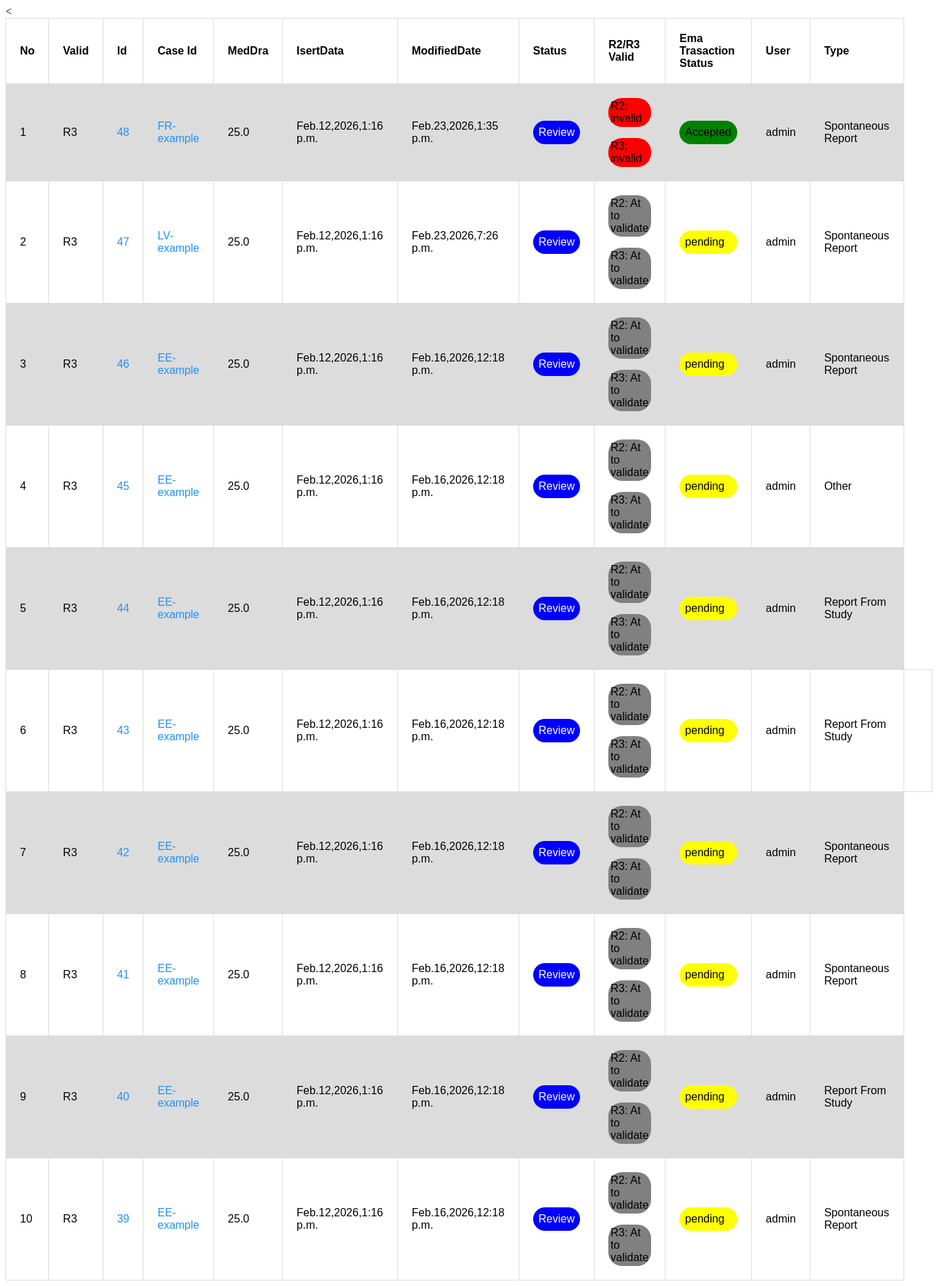
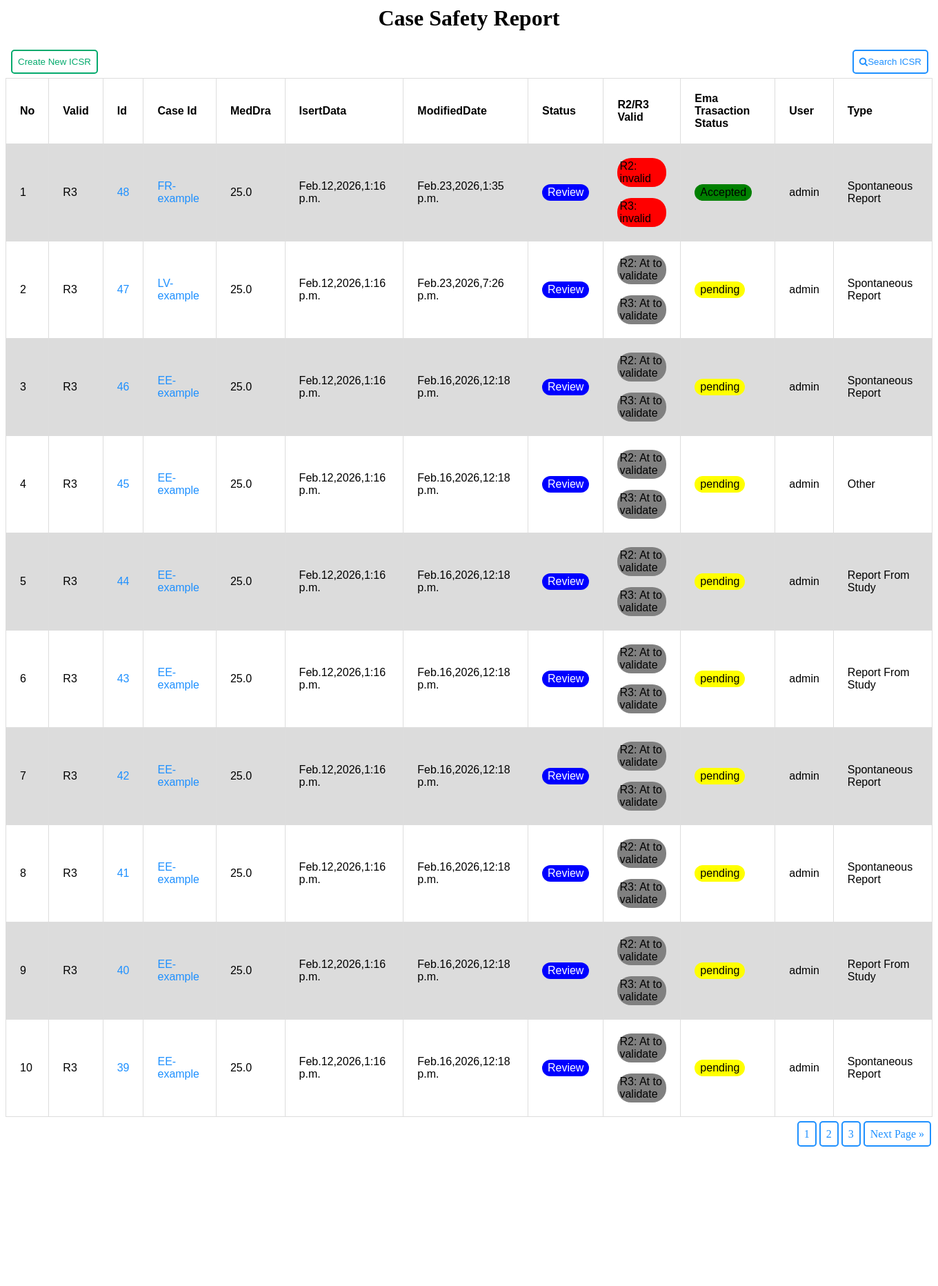
Before and after one commit to nimeesha14/Djangowithtemplate, a Django app: template tabledemo/templates/table.html in a window 1360 px wide. Shown: the whole page at 69% size. After the commit the page ends 1662 px from the top, so only its background shows below. Run offline with Django 5.2, Linux system fonts and the light colour scheme; the template is opened without the code that fills it, so the values that code supplies are empty; parts of the project's set-up code (start-up, migrations or seed data) failed here and were passed over.

Commit message:
update html page

```diff
--- a/tabledemo/templates/table.html
+++ b/tabledemo/templates/table.html
@@ -1,6 +1,7 @@
 <!DOCUMENT html>
 <html>
 <head>
+    <link rel="stylesheet" href="https://cdnjs.cloudflare.com/ajax/libs/font-awesome/4.7.0/css/font-awesome.min.css">
     <style>
         table {
           font-family: arial, sans-serif;
@@ -22,13 +23,14 @@
           background-color: blue;
           color: white;
           border-radius: 30px;
-          padding: 8px;
+          padding: 3px 8px;
         }
         .pending {
           background-color: yellow;
           color: black;
           border-radius: 20px;
-          padding: 8px;
+          padding: 3px 8px;
+          display: inline-block;
         }
         .validate{
           background-color: gray;
@@ -42,7 +44,8 @@
           background-color: green;
           color: black;
           border-radius: 20px;
-          padding: 8px;
+          padding: 3px 8px;
+          display: inline-block;
         }
         .invalid{
           background-color: red;
@@ -50,13 +53,72 @@
           border-radius: 20px;
           padding: 3px;
         }
+        .create{
+           border:2px solid #04AA6D;
+           color: #04AA6D;
+           padding:8px;
+           margin: 6px 4px 6px 8px ;
+           background-color: white;
+           cursor: pointer;
+           border-radius: 5px;
+        }
+        .create:hover{
+           background-color: #059862;
+           color: #ffffff;
+        }
+        #search {
+           border:2px solid #1E90FF;
+           color: #1E90FF;
+           padding: 8px;
+           margin: 6px;
+           background-color: white;
+           cursor: pointer;
+           border-radius: 5px;
+        }
 
 
+        #search:hover{
+           background-color: #1E90FF;
+           color: #ffffff;
+        }
 
+        .pagination{
+            list-style-type: None;
+            display: flex;
+            flex-direction: row;
+            justify-content: flex-end;
+
+        }
+
+        .pagination li a{
+             border: 2px solid #1E90FF;
+             margin: 2px;
+             padding: 8px;
+             color: #1E90FF;
+             cursor: pointer;
+             border-radius: 5px;
+        }
+        .pagination li a:hover{
+            background-color: #1E90FF;
+            color:#ffffff;
+        }
+
+        .main{
+           display: flex;
+           flex-direction: row;
+           justify-content: space-between;
+        }
 
     </style>
 </head>
-    <body>
+<body>
+<h1 style="text-align: center;">Case Safety Report</h1>
+<div class="main">
+    <button class="create">Create New ICSR</button>
+    <button id="search"> <i class="fa fa-search"></i>Search ICSR</button>
+</div>
+
+
 <table>
     <tr>
         <th>No</th>
@@ -98,7 +160,7 @@
         <td>Feb.12,2026,1:16 p.m.</td>
         <td>Feb.23,2026,7:26 p.m.</td>
         <td><p>Review</p></td>
-        <td><p class="validate">  R2: At to validate</p>
+        <td><p class="validate"> R2: At to validate</p>
             <p class="validate">R3: At to validate</p>
         </td>
         <td><p class="pending">pending</p></td>
@@ -113,7 +175,7 @@
         <td>25.0</td>
         <td>Feb.12,2026,1:16 p.m.</td>
         <td>Feb.16,2026,12:18 p.m.</td>
-        <td><p >Review</p></td>
+        <td><p>Review</p></td>
         <td><p class="validate"> R2: At to validate</p>
             <p class="validate">R3: At to validate</p>
         </td>
@@ -129,7 +191,7 @@
         <td>25.0</td>
         <td>Feb.12,2026,1:16 p.m.</td>
         <td>Feb.16,2026,12:18 p.m.</td>
-        <td><p >Review</p></td>
+        <td><p>Review</p></td>
         <td><p class="validate"> R2: At to validate</p>
             <p class="validate">R3: At to validate</p>
         </td>
@@ -170,7 +232,6 @@
         <td><p class="pending">pending</p></td>
         <td>admin</td>
         <td>Report From Study</td>
-        <td></td>
     </tr>
     <tr>
         <td>7</td>
@@ -232,13 +293,23 @@
         <td><p class="validate"> R2: At to validate</p>
             <p class="validate">R3: At to validate</p>
         </td>
-        < <td><p class="pending">pending</p></td>
+        <td><p class="pending">pending</p></td>
         <td>admin</td>
         <td>Spontaneous Report</td>
     </tr>
+</table>
 
 
-</table>
+<nav aria-label="pagination">
+    <ul class="pagination">
+        <li><a class="page">1</a></li>
+        <li><a class="page">2</a></li>
+        <li><a class="page">3</a></li>
+        <li><a class="page">Next Page <span>&raquo;</span></a></li>
+    </ul>
+</nav>
+
+
 </body>
 
 </html>
```
